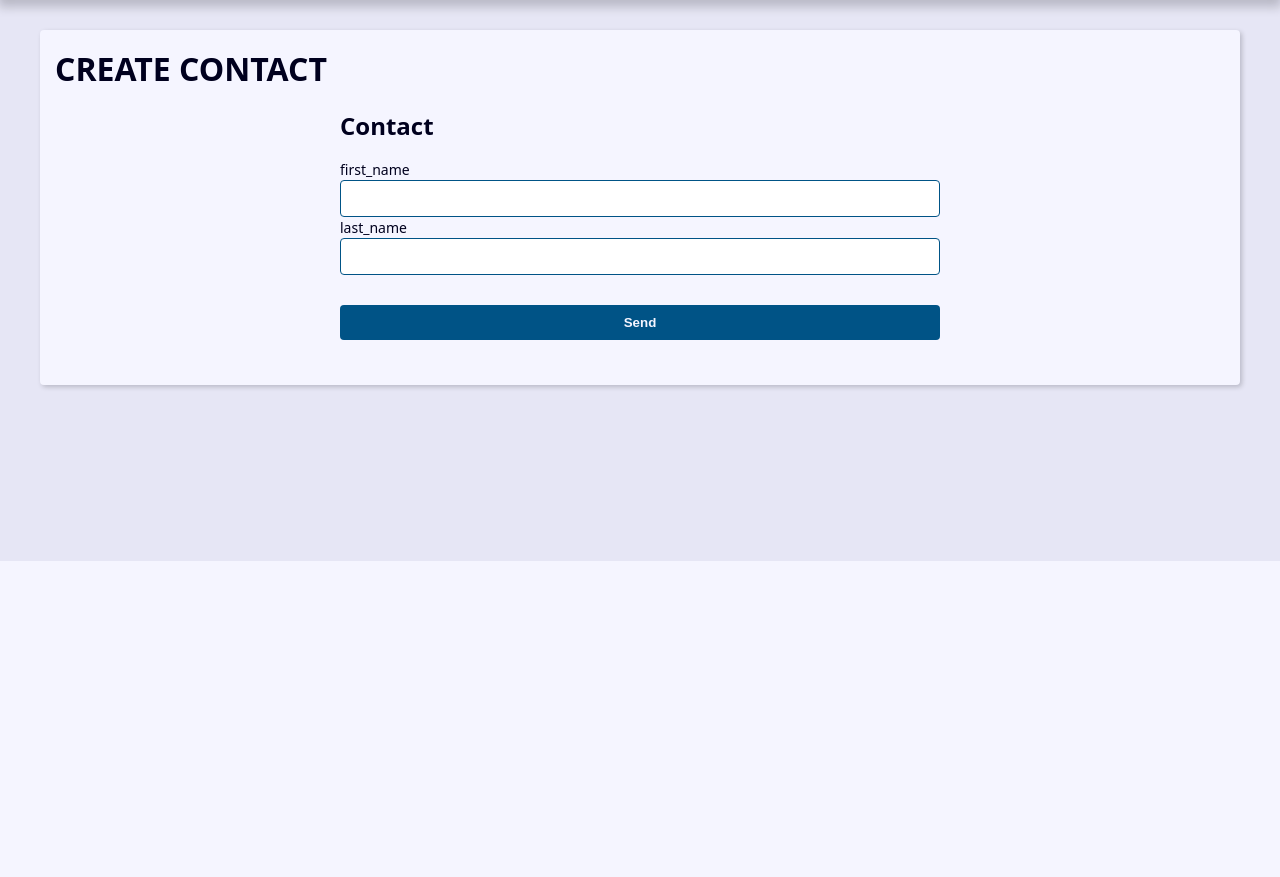
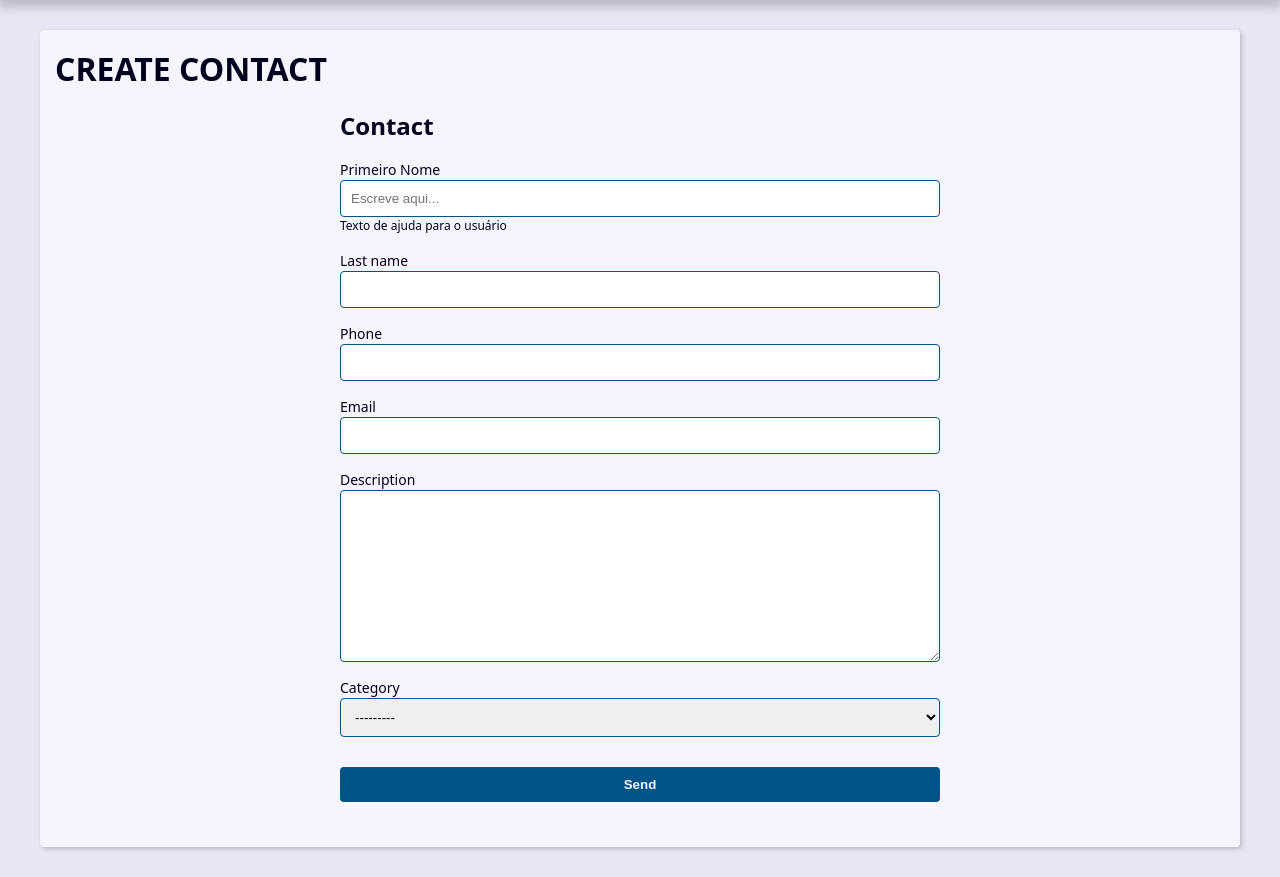
Before and after one commit to cuesta0900/Agenda, a Django app: page /contact/create/ in a window 1280 px wide. Shown: the part 239-1116 px from the top of the page. Before the commit the page ends 800 px from the top, so only its background shows below. Run offline with Django 5.2, Linux system fonts and the light colour scheme; tables that the repository leaves empty hold one stand-in row (values such as "Sample post").

Commit message:
form creation

```diff
--- /dev/null
+++ b/contact/forms.py
@@ -0,0 +1,46 @@
+from django import forms
+from django.core.exceptions import ValidationError
+from contact import models
+
+
+class ContactForm(forms.ModelForm):
+    first_name = forms.CharField(#sobrescreve o first_name da Model
+        widget=forms.TextInput(
+            attrs={ #atributos do HTML
+                'class': 'classe-html',
+                'placeholder': 'Escreve aqui...'
+            }
+        ),
+        label = 'Primeiro Nome',
+        help_text='Texto de ajuda para o usuário'
+    )
+
+    class Meta:
+        model = models.Contact
+        fields = (#tuple
+            'first_name', 'last_name', 'phone', 'email', 'description', 'category'
+        )
+
+    def clean(self): #tratativa dos erros do form
+        cleaned_data = self.cleaned_data #leitura dos dados enviados
+        #erros que serão exibidos, ainda sem validação
+        first_name = cleaned_data.get('first_name')
+        last_name = cleaned_data.get('last_name')
+
+        if first_name == last_name:
+            msg = ValidationError('Primeio nome não pode ser igual ao último', code='invalid')
+            self.add_error('first_name', msg)
+            self.add_error('last_name', msg)
+
+        return super().clean()
+
+    def clean_first_name(self):
+        first_name = self.cleaned_data.get('first_name')
+        if first_name == 'ABC':
+            self.add_error(
+                'first_name',
+                ValidationError(
+                    'Não digite ABC',
+                    code='invalid'
+                ))
+        return first_name
--- a/contact/templates/contact/create.html
+++ b/contact/templates/contact/create.html
@@ -12,16 +12,30 @@
   >
 
     {% csrf_token %}
+    <div class="form-content">
+      {% for field in form %}
+        <div class="form-group">
+          <label for="{{field.id_for_label}}">{{field.label}}</label>
+          {{ field }}
+          {{ field.errors }}
 
-    <div class="form-content">
-      <div class="form-group">
-        <label for="id_first_name">first_name</label>
-        <input type="text" name="first_name" maxlength="255" id="id_first_name">
+          {% if field.help_text %}
+              <p class="help-text">{{ field.help_text }}</p>
+          {% endif %}
 
-        <label for="id_last_name">last_name</label>
-        <input type="text" name="last_name" maxlength="255" id="id_last_name">
+        </div>
+      {% endfor %}
+    </div>
+
+    {% if form.non_field_errors %}
+      <div class="form-content">
+        <div class="form-group">
+          <div class="message errors">
+            {{form.non_field_errors}}
+          </div>
+        </div>
       </div>
-    </div>
+    {% endif %}
 
     <div class="form-content">
       <div class="form-group">
--- a/contact/views/contact_forms.py
+++ b/contact/views/contact_forms.py
@@ -1,21 +1,20 @@
-from django.shortcuts import render, get_object_or_404, redirect
-from django.core.paginator import Paginator
-from django.db.models import Q
-from contact.models import Contact
-
-
+from django.shortcuts import render
+from contact.forms import ContactForm
 def create(request):
     if request.method == 'POST':
-        print(request.POST.get('first_name'))
-        print(request.POST.get('last_name'))
+        context = {
+            'form': ContactForm(request.POST)
+        }
+
+        return render(
+            request,
+            'contact/create.html',
+            context
+        )
 
     context = {
-
+        'form': ContactForm
     }
-
-    print()
-    print(request.method) #Podemos usar isso para indicicar o tipo de retorno
-    print()
 
     return render(
         request,
```
